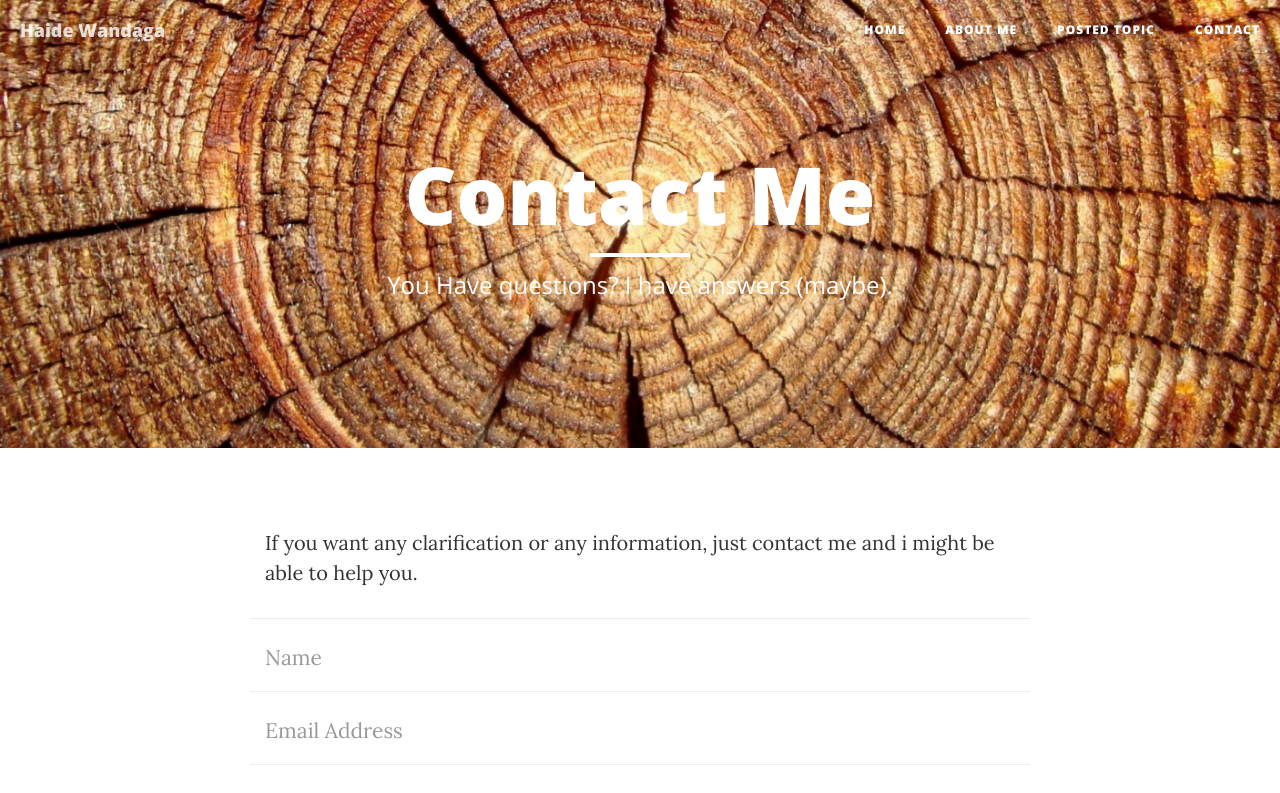
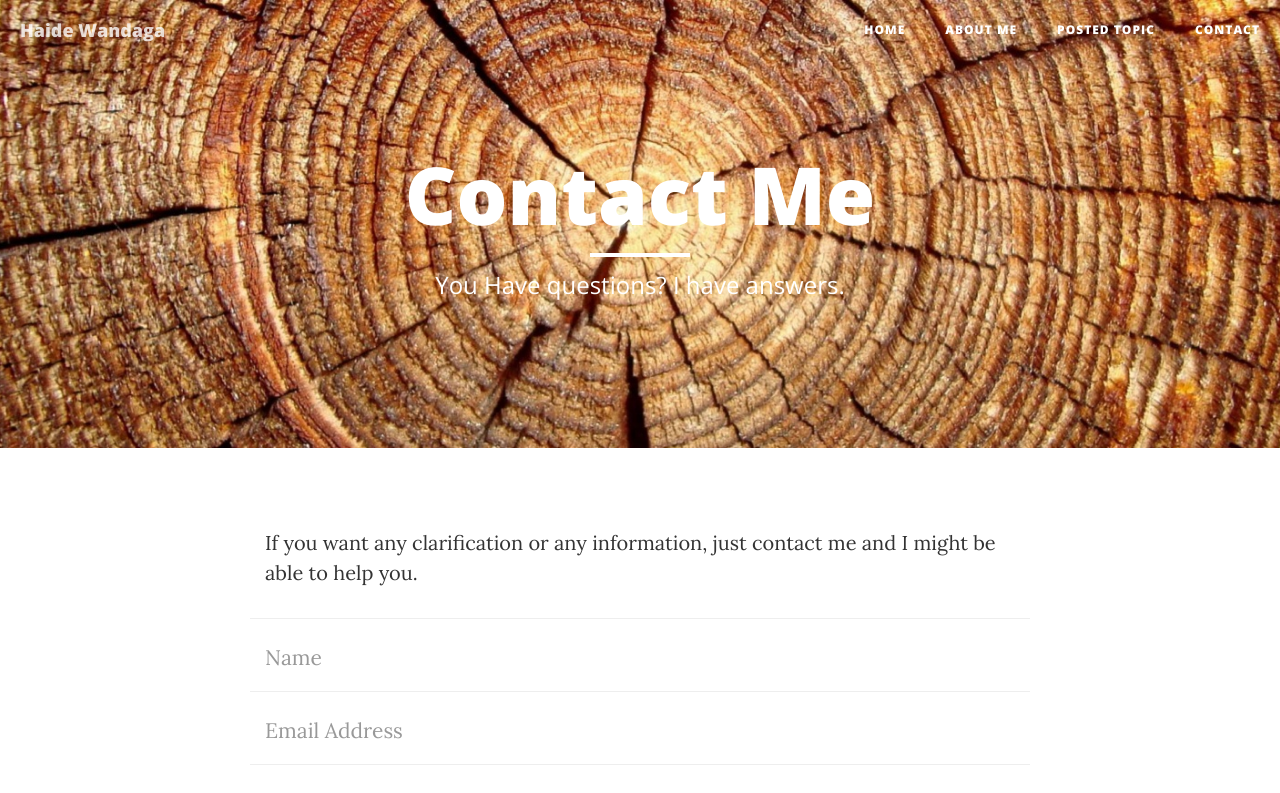
Before and after one commit to haidewandaga/blogweb.github.io, a website: page contact.html in a window 1280 px wide. Shown: the top 793 px of the page. Drawn offline with nearby package versions, Linux system fonts and the light colour scheme.

Commit message:
Update contact.html

```diff
--- a/contact.html
+++ b/contact.html
@@ -76,7 +76,7 @@
                     <div class="page-heading">
                         <h1>Contact Me</h1>
                         <hr class="small">
-                        <span class="subheading">You Have questions? I have answers (maybe).</span>
+                        <span class="subheading">You Have questions? I have answers.</span>
                     </div>
                 </div>
             </div>
@@ -87,7 +87,7 @@
     <div class="container">
         <div class="row">
             <div class="col-lg-8 col-lg-offset-2 col-md-10 col-md-offset-1">
-                <p>If you want any clarification or any information, just contact me and i might be able to help you.</p>
+                <p>If you want any clarification or any information, just contact me and I might be able to help you.</p>
                 <!-- Contact Form - Enter your email address on line 19 of the mail/contact_me.php file to make this form work. -->
                 <!-- WARNING: Some web hosts do not allow emails to be sent through forms to common mail hosts like Gmail or Yahoo. It's recommended that you use a private domain email address! -->
                 <!-- NOTE: To use the contact form, your site must be on a live web host with PHP! The form will not work locally! -->
```
